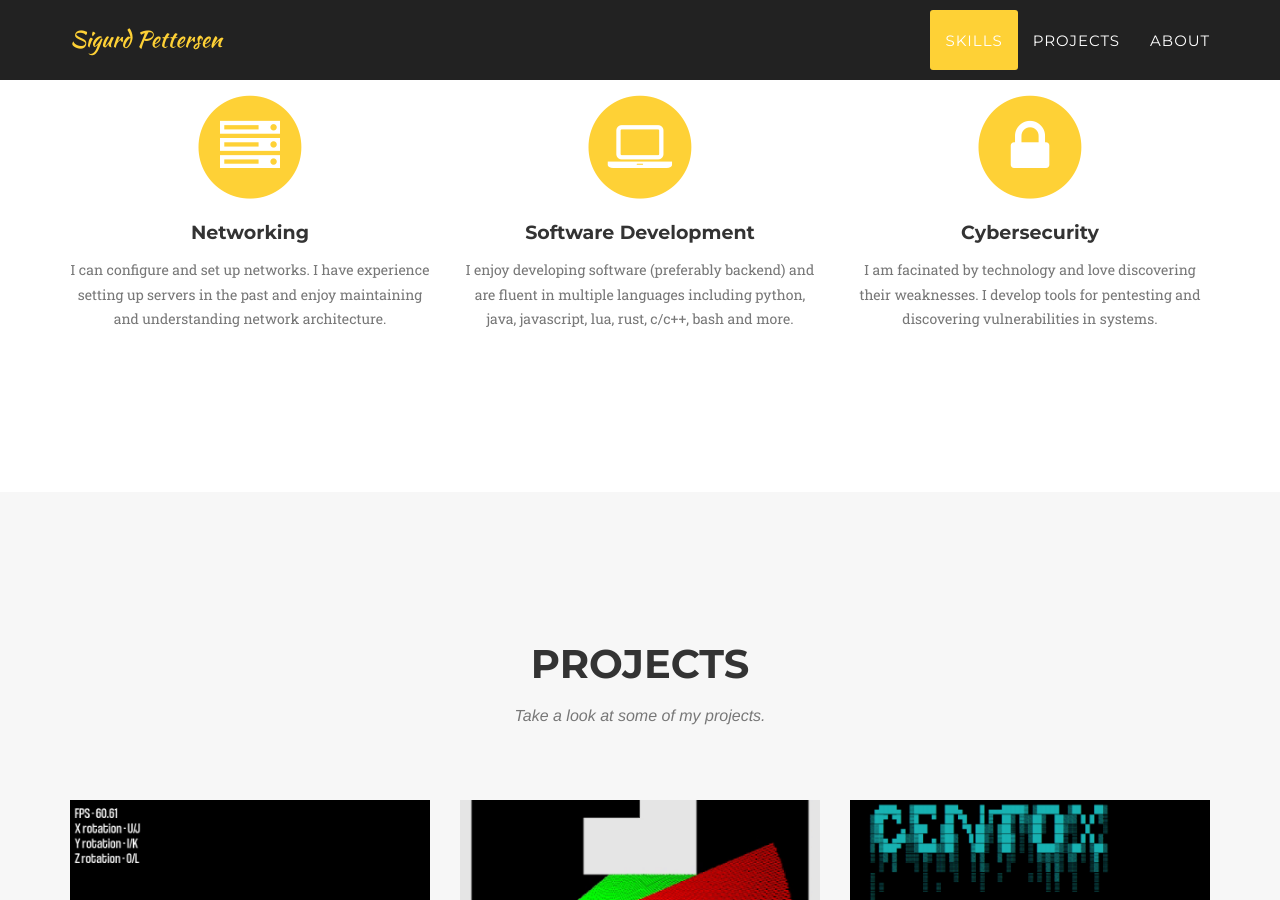
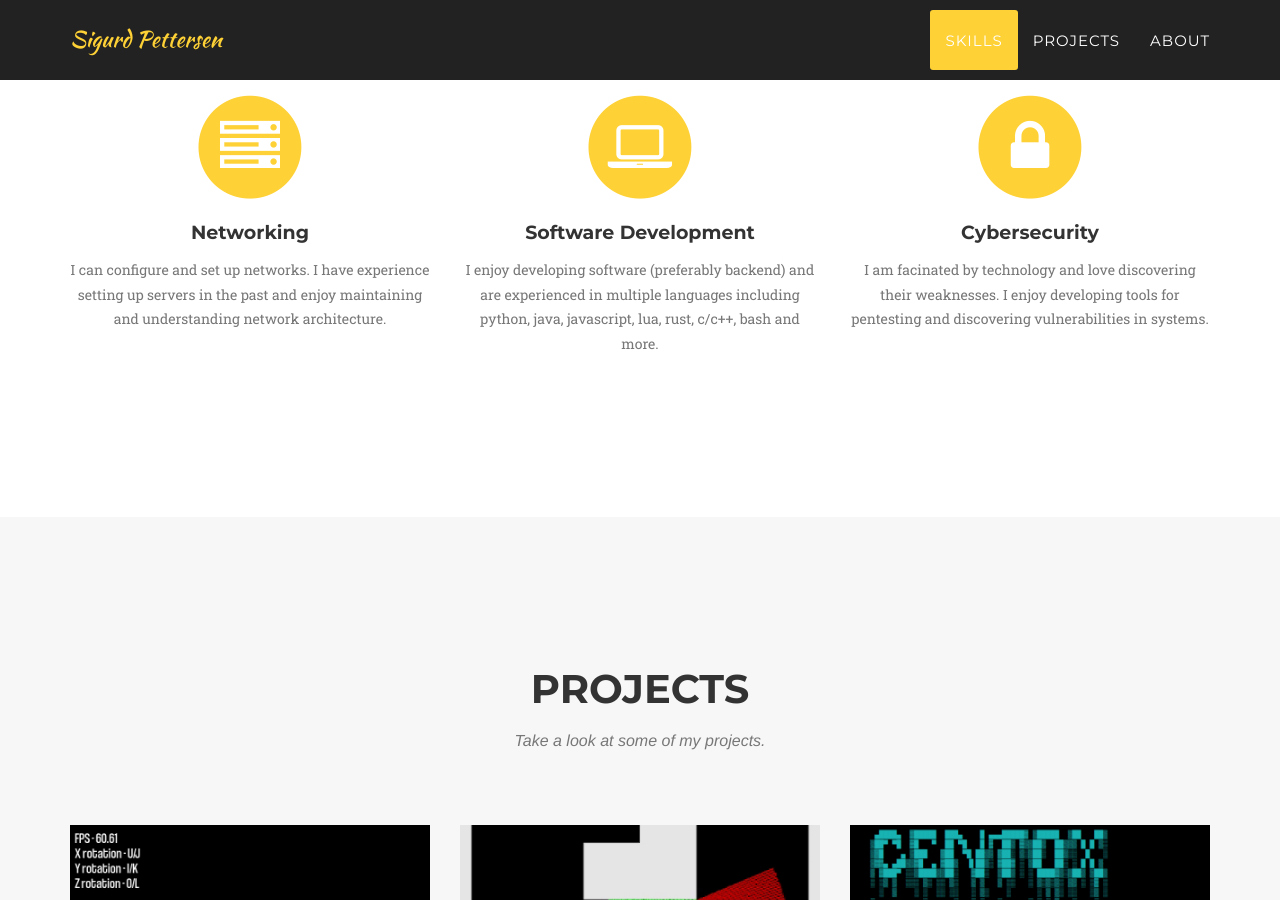
Before and after one commit to Serphyus/serphyus.github.io, a Jekyll site: the page built from index.html, in a window 1280 px wide and 900 px high, scrolled down 1070 px. Built offline with Jekyll 4.4.1, drawn with Linux system fonts in a browser that asks for light colours; some web fonts are replaced.

Commit message:
updated skills section

```diff
--- a/_includes/skills.html
+++ b/_includes/skills.html
@@ -22,7 +22,7 @@
 					<i class="fa fa-laptop fa-stack-1x fa-inverse"></i>
 				</span>
 				<h4 class="skills-heading">Software Development</h4>
-				<p class="text-muted">I enjoy developing software (preferably backend) and are fluent in multiple languages including python, java, javascript, lua, rust, c/c++, bash and more.</p>
+				<p class="text-muted">I enjoy developing software (preferably backend) and are experienced in multiple languages including python, java, javascript, lua, rust, c/c++, bash and more.</p>
 			</div>
 			<div class="col-md-4">
 				<span class="fa-stack fa-4x">
@@ -30,7 +30,7 @@
 					<i class="fa fa-lock fa-stack-1x fa-inverse"></i>
 				</span>
 				<h4 class="skills-heading">Cybersecurity</h4>
-				<p class="text-muted">I am facinated by technology and love discovering their weaknesses. I develop tools for pentesting and discovering vulnerabilities in systems.</p>
+				<p class="text-muted">I am facinated by technology and love discovering their weaknesses. I enjoy developing tools for pentesting and discovering vulnerabilities in systems.</p>
 			</div>
 		</div>
 	</div>
```
